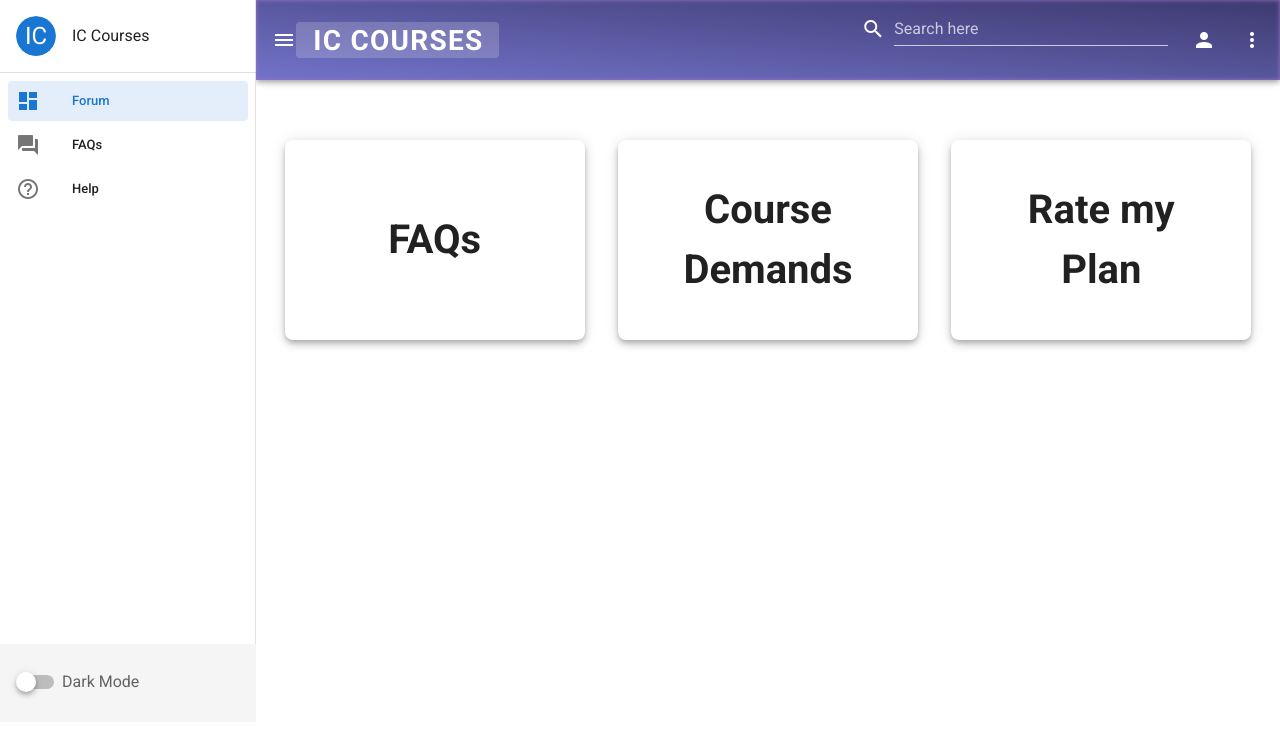
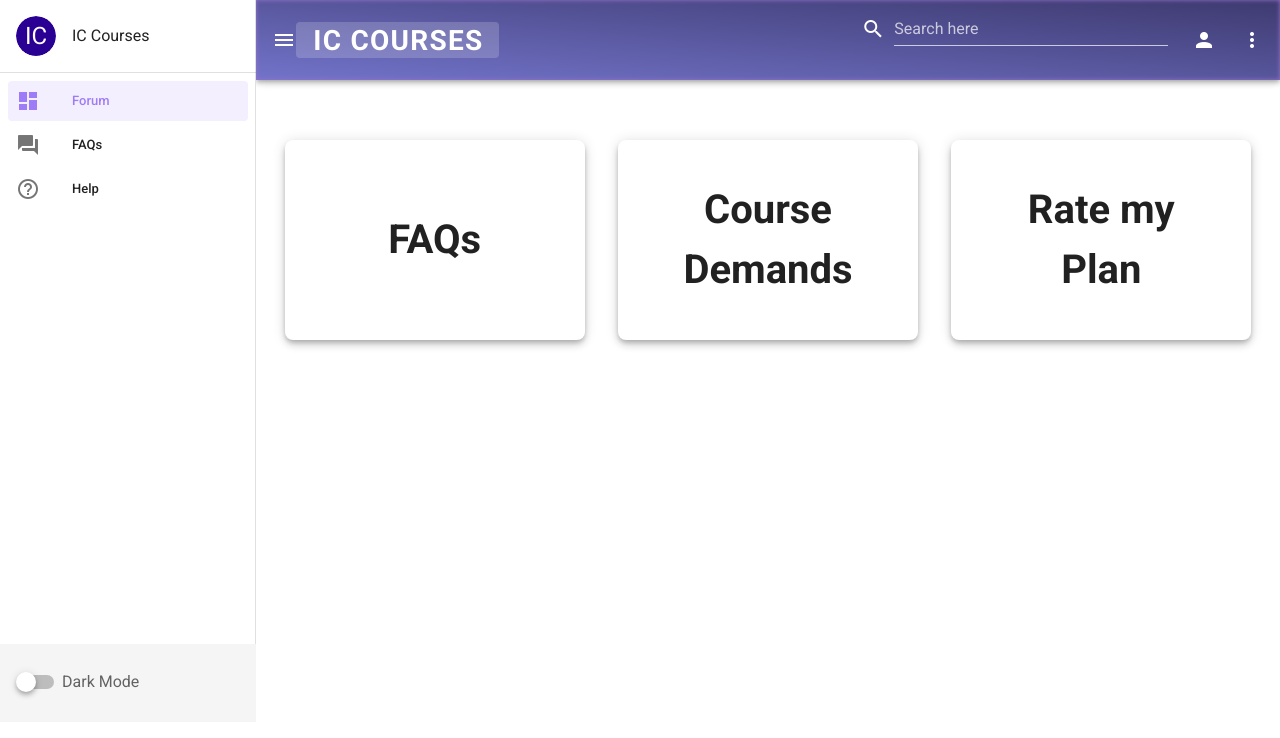
Before and after one commit to GigaCatZ/Frontend, a Vue app in the folder frontend_vue/: page / in a window 1280 px wide. Shown: the top 738 px of the page. Built offline with nearby package versions, Linux system fonts and the light colour scheme.

Commit message:
Modify colors

```diff
--- a/frontend_vue/src/App.vue
+++ b/frontend_vue/src/App.vue
@@ -74,7 +74,7 @@
       <v-list>
         <v-list-item>
           <v-list-item-avatar>
-            <v-avatar color="primary" size="40">
+            <v-avatar color="#2a0094" size="40">
               <span class="white--text text-h5">IC</span>
             </v-avatar>
           </v-list-item-avatar>
@@ -86,7 +86,7 @@
       </v-list>
       <v-divider></v-divider>
       <v-list nav dense>
-        <v-list-item-group v-model="selectedItem" color="primary">
+        <v-list-item-group v-model="selectedItem" color="#9f7cf7">
           <v-list-item v-for="item in items" :key="item" :to="item.link">
             <v-list-item-icon>
               <v-icon v-text="item.icon"></v-icon>
--- a/frontend_vue/src/components/Home.vue
+++ b/frontend_vue/src/components/Home.vue
@@ -15,7 +15,7 @@ h2 {
 }
 </style>
 
-<template>
+<template v-model="$vuetify.theme.dark">
   <v-container class="lighten-5">
     <v-row no-gutters>
       <v-col order="1">
@@ -25,7 +25,6 @@ h2 {
           elevation="5"
           height="200"
           max-width="300"
-          color="white"
         >
           <h2 class="center">FAQs</h2>
         </v-card>
@@ -38,7 +37,6 @@ h2 {
           elevation="5"
           height="200"
           max-width="300"
-          color="white"
         >
           <h2 class="center">Course Demands</h2>
         </v-card>
@@ -51,7 +49,6 @@ h2 {
           elevation="5"
           height="200"
           max-width="300"
-          color="white"
         >
           <h2 class="center" style="font-size: 40px">Rate my Plan</h2>
         </v-card>
```
